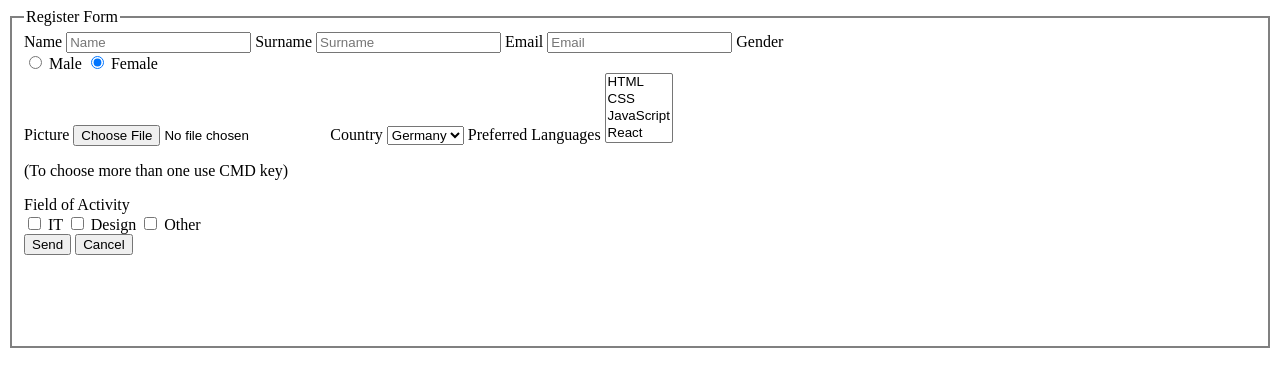
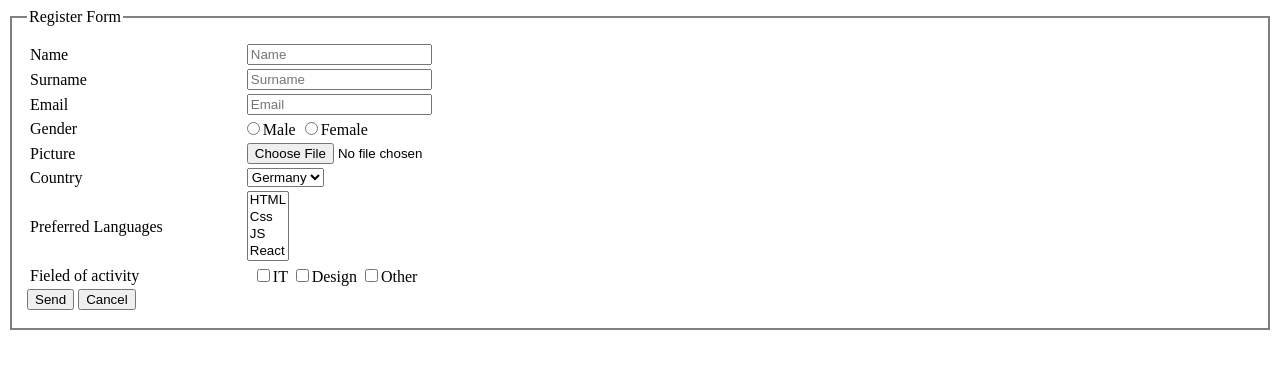
Before and after one commit to OguzGeylaniYilmaz/SuperCode_2025, a plain HTML site: page Tag7/Forms/Forms-Level-2_3/index.html in a window 1280 px wide. Drawn offline with Linux system fonts and the light colour scheme.

Commit message:
working with form elements

```diff
--- a/Tag7/Forms/Forms-Level-2_3/assets/css/style.css
+++ b/Tag7/Forms/Forms-Level-2_3/assets/css/style.css
@@ -1,7 +1,20 @@
-
 
 
 fieldset {
-    height: 320px;
     border: 2px solid gray;
+    padding: 15px;
+    height: 18rem;
 }
+
+
+.padding {
+    margin-left: 80px;
+}
+
+.picture {
+    margin-left: 90px;
+}
+
+.countries_and_activity {
+    margin-left: 90px;
+}
--- a/Tag7/Forms/Forms-Level-2_3/index.html
+++ b/Tag7/Forms/Forms-Level-2_3/index.html
@@ -1,64 +1,83 @@
 <!DOCTYPE html>
 <html lang="en">
+
 <head>
     <meta charset="UTF-8">
     <meta name="viewport" content="width=device-width, initial-scale=1.0">
     <link rel="stylesheet" href="./assets/css/style.css">
     <title>Forms-Level-2_3</title>
 </head>
+
 <body>
-    <form>
     <fieldset>
         <legend>Register Form</legend>
-            <label for="name">Name</label>
-            <input type="text" id="name" placeholder="Name">
-            <label for="surname">Surname</label>
-            <input type="text" id="surname" placeholder="Surname">
+        <form>
+            <table>
+                <tr>
+                    <td>Name</td>
+                    <td><input type="text" class="padding" placeholder="Name"></td>
+                </tr>
+                <tr>
+                    <td>Surname</td>
+                    <td><input type="text" class="padding" placeholder="Surname"></td>
+                </tr>
+                <tr>
+                    <td>Email</td>
+                    <td><input type="email" class="padding" placeholder="Email"></td>
+                </tr>
+                <tr>
+                    <td>Gender</td>
+                    <td>
+                        <input type="radio" class="padding" name="Gender">Male
+                        <input type="radio" name="Gender">Female
+                    </td>
+                </tr>
+                <tr>
+                    <td>Picture</td>
+                    <td><input class="padding" type="file" name="file"></td>
+                </tr>
 
-            <label for="email">Email</label>
-            <input type="email" id="email" placeholder="Email">
+                <tr>
+                    <td>Country</td>
+                    <td>
+                        <select id="country" class="padding" name="country">
+                            <option value="germany">Germany</option>
+                            <option value="usa">USA</option>
+                            <option value="uk">UK</option>
+                        </select>
+                    </td>
+                </tr>
 
-            <label>Gender</label>
-            <div class="gender">
-                <input type="radio" id="male" name="gender" checked>
-                <label for="male">Male</label>
-                <input type="radio" id="female" name="gender" checked>
-                <label for="female">Female</label>
-            </div>
-
-            <label for="picture">Picture</label>
-            <input type="file" id="picture">
-
-            <label for="country">Country</label>
-            <select id="country">
-                <option>Germany</option>
-                <option>USA</option>
-                <option>France</option>
-            </select>
-            <label for="languages">Preferred Languages</label>
-            <select id="languages" multiple>
+                <tr>
+                    <td>Preferred Languages</td>
+                    <td>
+                        <select id="languages" class="padding" name="languages" multiple>
                             <option>HTML</option>
-                <option>CSS</option>
-                <option>JavaScript</option>
+                            <option>Css</option>
+                            <option>JS</option>
                             <option>React</option>
                         </select>
-            <p class="note">(To choose more than one use CMD key)</p>
+                    </td>
+                </tr>
+                <tr>
+                    <td>
+                        Fieled of activity
+                    </td>
+                    <td>
+                        <input type="checkbox" id="it" class="countries_and_activity" name="activity" value="IT">IT
+                        <input type="checkbox" id="it" name="activity" value="IT">Design
+                        <input type="checkbox" id="it" name="activity" value="IT">Other
+                    </td>
+                </tr>
+            </table>
+        </form>
 
-            <label>Field of Activity</label>
-            <div class="checkbox-group">
-                <input type="checkbox" id="it">
-                <label for="it">IT</label>
-                <input type="checkbox" id="design">
-                <label for="design">Design</label>
-                <input type="checkbox" id="other">
-                <label for="other">Other</label>
-            </div>
 
-            <div class="buttons">
         <button type="submit">Send</button>
         <button type="reset">Cancel</button>
-            </div>
+
     </fieldset>
-    </form>
+
 </body>
+
 </html>
```
Also changed, not shown: Tag7/Forms/Forms-Level-2_2/index.html (+9 -6 lines). Lines whose indentation alone changed are shown as unchanged.
